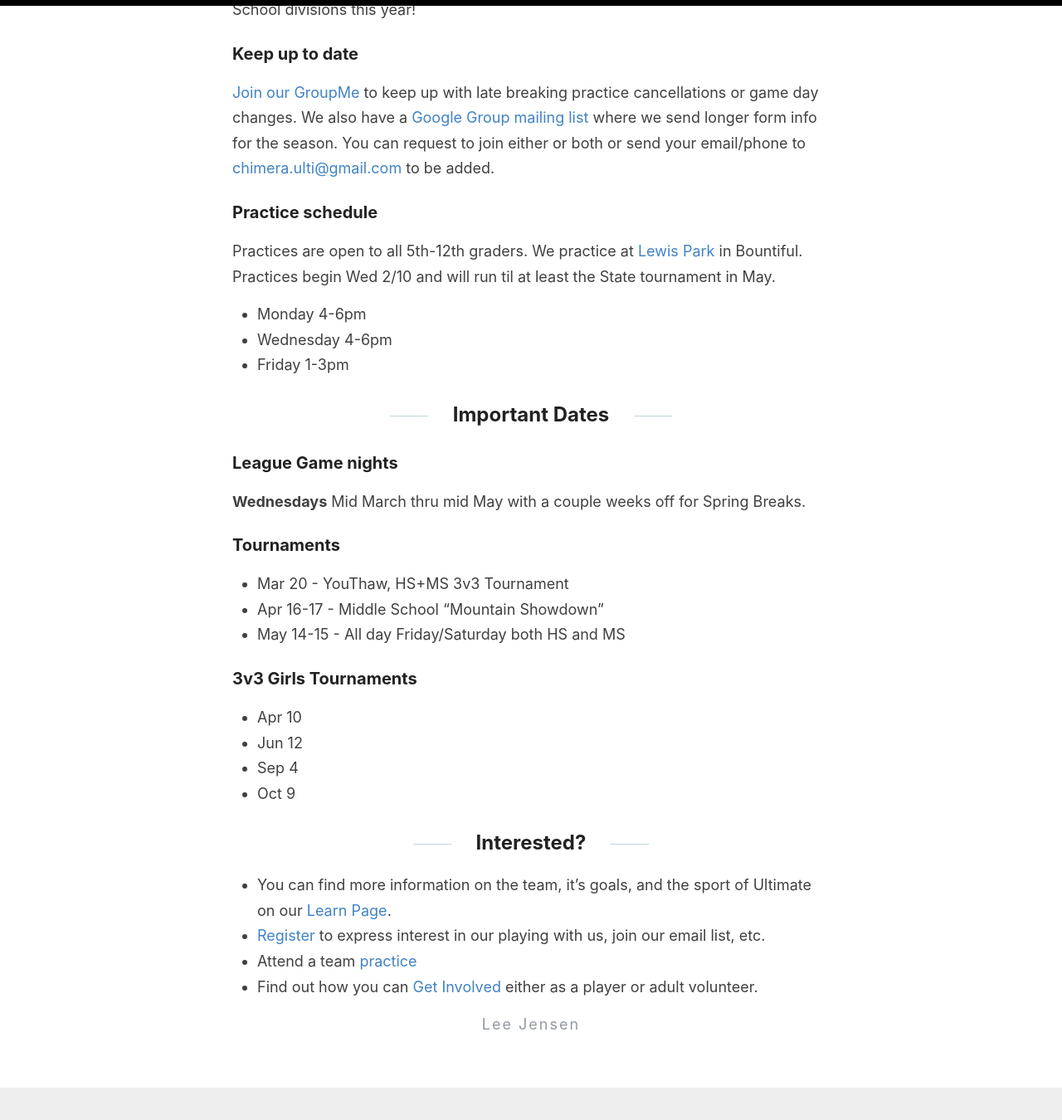
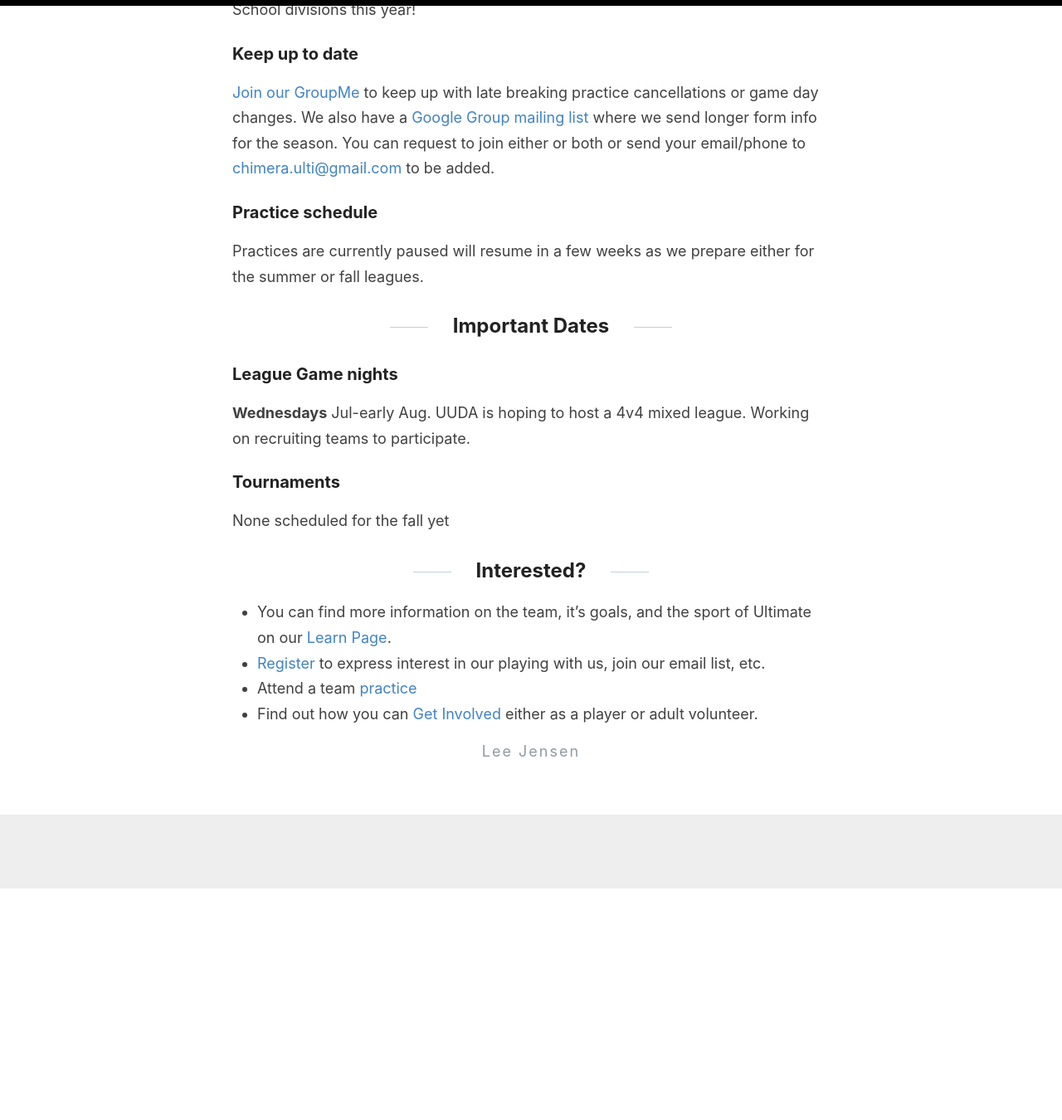
Before and after one commit to outerim/bountiful-ultimate, a Jekyll site: the page built from index.md, in a window 1280 px wide and 1400 px high, scrolled down 687 px. Shown: the top 1350 px of the window at 83% size. Built offline with Jekyll 4.4.1, drawn with Linux system fonts in a browser that asks for light colours; after the commit the page ends 1758 px from its top, so only the background shows below that.

Commit message:
Update index.md

```diff
--- a/index.md
+++ b/index.md
@@ -14,26 +14,15 @@ permalink: /
 
 
 ### Practice schedule
-Practices are open to all 5th-12th graders. We practice at [Lewis Park](https://goo.gl/maps/yHBn8AxMc3rVmngMA) in Bountiful. Practices begin Wed 2/10 and will run til at least the State tournament in May.
-* Monday 4-6pm
-* Wednesday 4-6pm
-* Friday 1-3pm
+Practices are currently paused will resume in a few weeks as we prepare either for the summer or fall leagues.
 
 ## Important Dates
 
 ### League Game nights
-**Wednesdays** Mid March thru mid May with a couple weeks off for Spring Breaks.
+**Wednesdays** Jul-early Aug. UUDA is hoping to host a 4v4 mixed league. Working on recruiting teams to participate.
 
 ### Tournaments
-* Mar 20 - YouThaw, HS+MS 3v3 Tournament
-* Apr 16-17 - Middle School "Mountain Showdown"
-* May 14-15 - All day Friday/Saturday both HS and MS
-
-### 3v3 Girls Tournaments
-* Apr 10
-* Jun 12
-* Sep 4
-* Oct 9
+None scheduled for the fall yet
 
 ## Interested?
 * You can find more information on the team, it's goals, and the sport of Ultimate on our [Learn Page](/learn).
```
